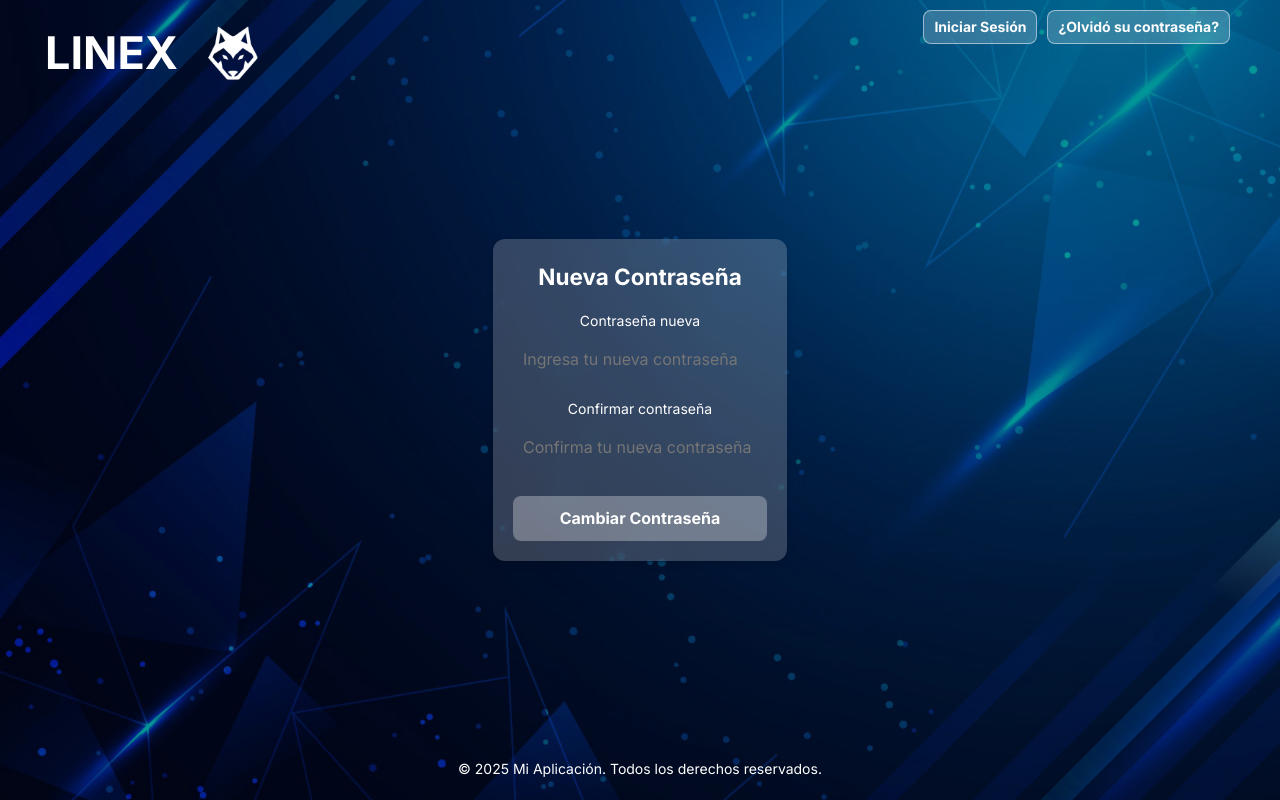
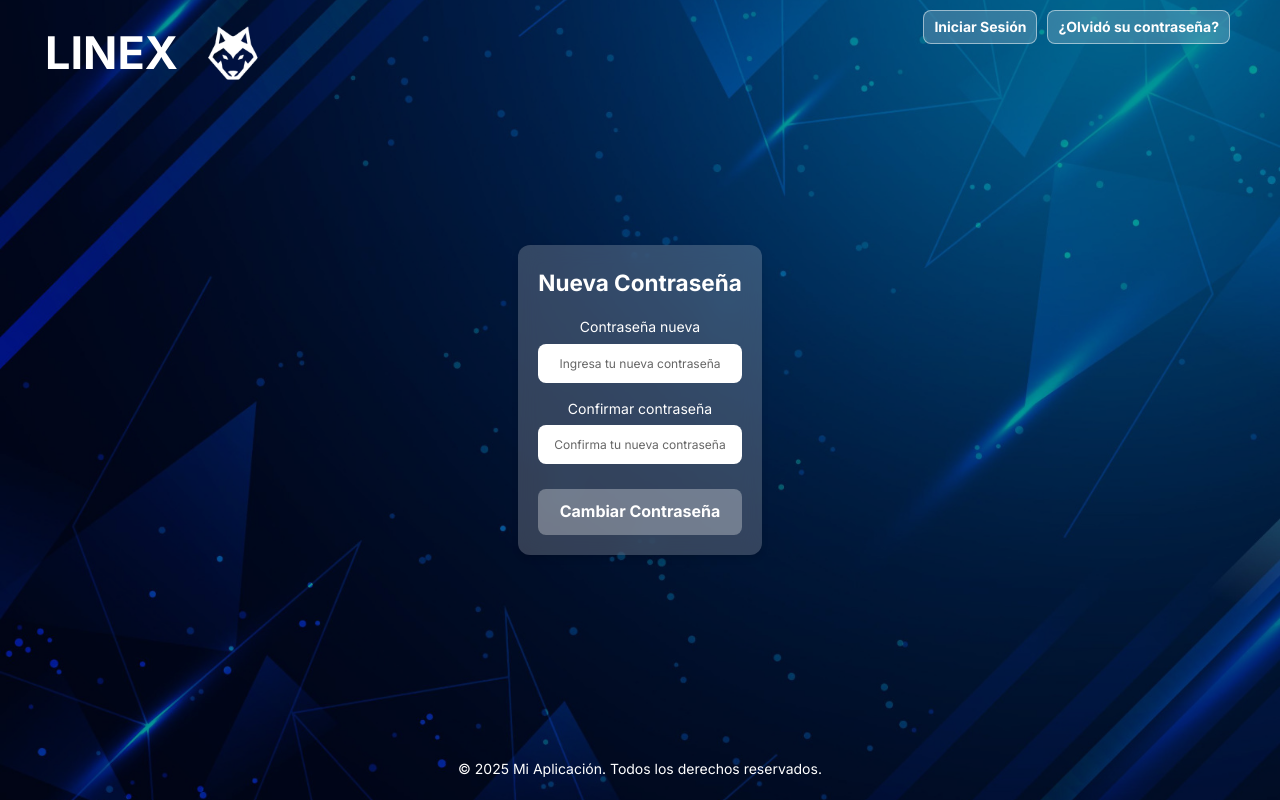
Before and after one commit to cristianfede/front_ingeniaCore, a Vue app: page /new-password/1 in a window 1280 px wide. Built offline with nearby package versions, Linux system fonts and the light colour scheme.

Commit message:
Se arregla la vista de nueva contraseña donde se centra el texto y los inputs se dejan blancos e igual en reset contraseña en el input de agregar correo eletronico

```diff
--- a/src/components/NewPasswordForm.vue
+++ b/src/components/NewPasswordForm.vue
@@ -30,7 +30,6 @@
 
     <p v-if="message" :class="messageClass">{{ message }}</p>
 
-    <!-- Solo se mostrará si el cambio fue exitoso, y el usuario hace clic para ir a login -->
     <router-link v-if="success" to="/login" class="login-again">
       Iniciar sesión
     </router-link>
@@ -121,7 +120,7 @@ const changePassword = async () => {
   max-width: 400px;
   margin: 0 auto;
   text-align: center;
-  color: white;
+  color: white; /* El texto general del formulario (labels, títulos) seguirá siendo blanco */
   box-shadow: 0 4px 6px rgba(0, 0, 0, 0.1);
 }
 
@@ -144,9 +143,37 @@ h2 {
   padding: 10px;
   border: none;
   border-radius: 8px;
-  font-size: 16px;
+  /* Aquí ajustamos el tamaño de la fuente */
+  font-size: 12px; /* Lo cambié de 16px a 14px. Puedes probar con 13px si aún es muy grande. */
   outline: none;
+  background: white; /* Fondo blanco para el input */
+  color: black; /* Color de la letra escrita en el input */
+  text-align: center;
 }
+
+/* Estilos para el texto del placeholder (también negro) */
+.input-group input::placeholder {
+  color: #666; /* Un gris oscuro para que se vea bien sobre blanco, o black */
+}
+
+.input-group input::-webkit-input-placeholder { /* Chrome, Opera, Safari */
+  color: #666;
+}
+
+.input-group input::-moz-placeholder { /* Firefox 19+ */
+  color: #666;
+  opacity: 1;
+}
+
+.input-group input:-ms-input-placeholder { /* IE 10+ y Edge */
+  color: #666;
+}
+
+.input-group input:-moz-placeholder { /* Firefox 4-18 */
+  color: #666;
+  opacity: 1;
+}
+
 
 button {
   width: 100%;
--- a/src/components/ResetPasswordForm.vue
+++ b/src/components/ResetPasswordForm.vue
@@ -105,8 +105,38 @@ h2 {
   font-size: 18px; /* <--- Aumentado el tamaño de fuente del input */
   outline: none;
   background-color: white;
-  color: #333;
+  color: #333; /* Color de la letra escrita en el input (gris oscuro) */
+  text-align: center; /* <--- ¡Aquí está el cambio para centrar el texto! */
 }
+
+/* Estilos para el texto del placeholder (también gris oscuro y centrado) */
+.input-group input::placeholder {
+  color: #666; /* Un gris oscuro para que se vea bien sobre blanco */
+  text-align: center; /* <--- ¡También para el placeholder! */
+}
+
+.input-group input::-webkit-input-placeholder { /* Chrome, Opera, Safari */
+  color: #666;
+  text-align: center;
+}
+
+.input-group input::-moz-placeholder { /* Firefox 19+ */
+  color: #666;
+  opacity: 1;
+  text-align: center;
+}
+
+.input-group input:-ms-input-placeholder { /* IE 10+ y Edge */
+  color: #666;
+  text-align: center;
+}
+
+.input-group input:-moz-placeholder { /* Firefox 4-18 */
+  color: #666;
+  opacity: 1;
+  text-align: center;
+}
+
 
 button {
   width: 100%;
```
